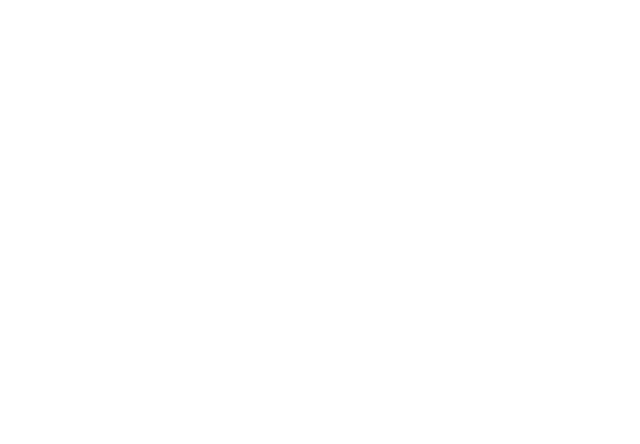
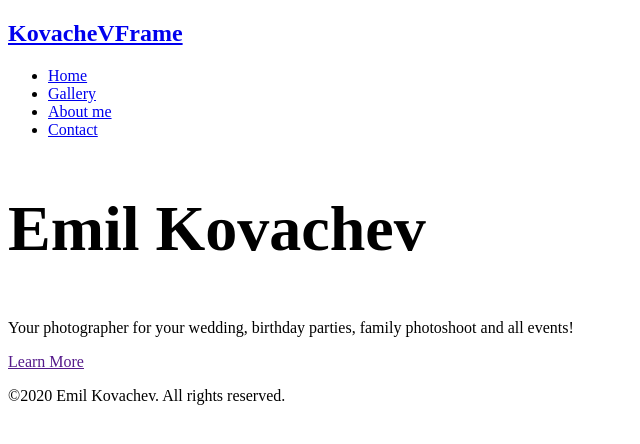
Before and after one commit to KovachevFrame/KovachevDev, a plain HTML site: page index.html in a window 1280 px wide. Shown: the whole page, without its empty margins (0-640 px from the left). Drawn offline with Linux system fonts and the light colour scheme.

Commit message:
Added base html

```diff
--- a/index.html
+++ b/index.html
@@ -8,6 +8,27 @@
     <title>KovacheDev</title>
 </head>
 <body>
+    <header>
 
+        <nav>
+            <a href="index.html"><h1 class="logo">KovacheVFrame</h1></a>
+          <ul>
+          <li><a href="#">Home</a></li>
+          <li><a href="#">Gallery</a></li>
+          <li><a href="#">About me</a></li>
+          <li><a href="#">Contact</a></li>
+        </ul>
+      </nav>
+    </header>
+
+    <section class="landing-page">
+        <h2 style="font-size: 4em;">Emil Kovachev</h2>
+        <p>Your photographer for your wedding, birthday parties, family photoshoot and all events!</p>
+        <a href="" class="check-btn">Learn More</a>
+    </section>
+
+    <footer>
+    <p>&copy;2020 Emil Kovachev. All rights reserved.</p>
+    </footer>
 </body>
 </html>
```
